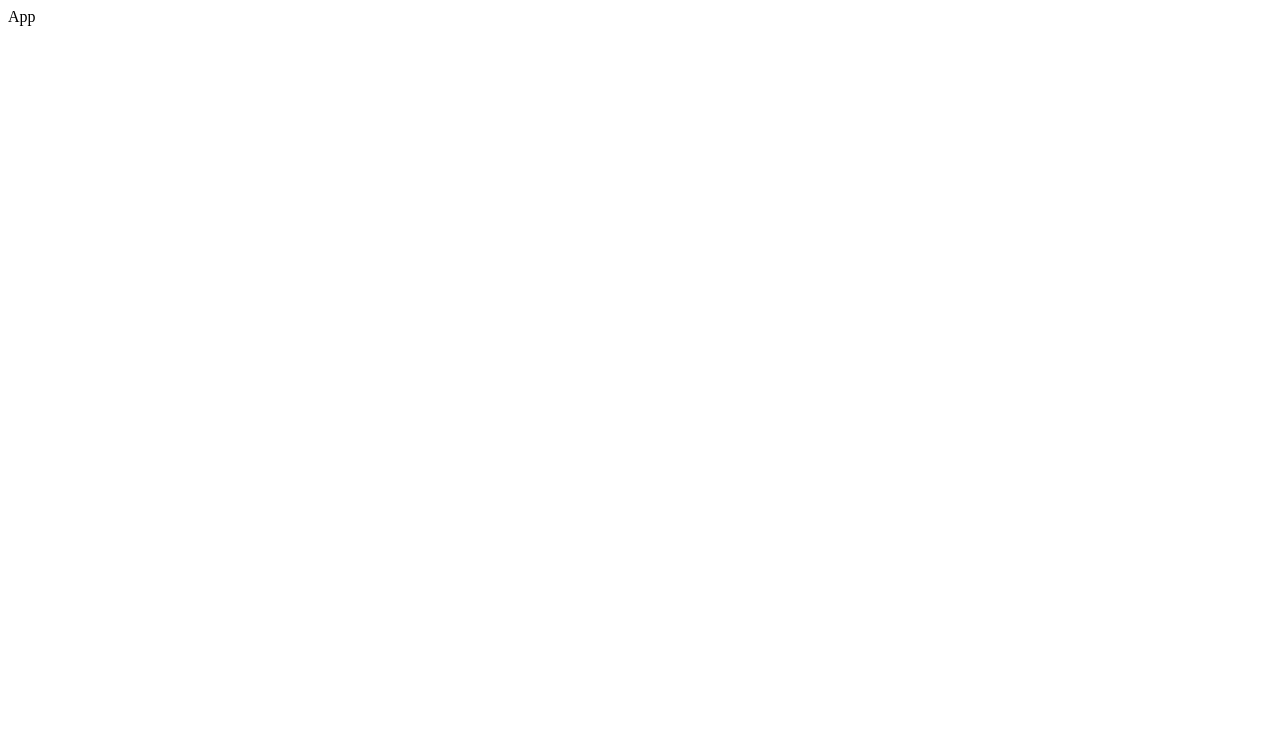
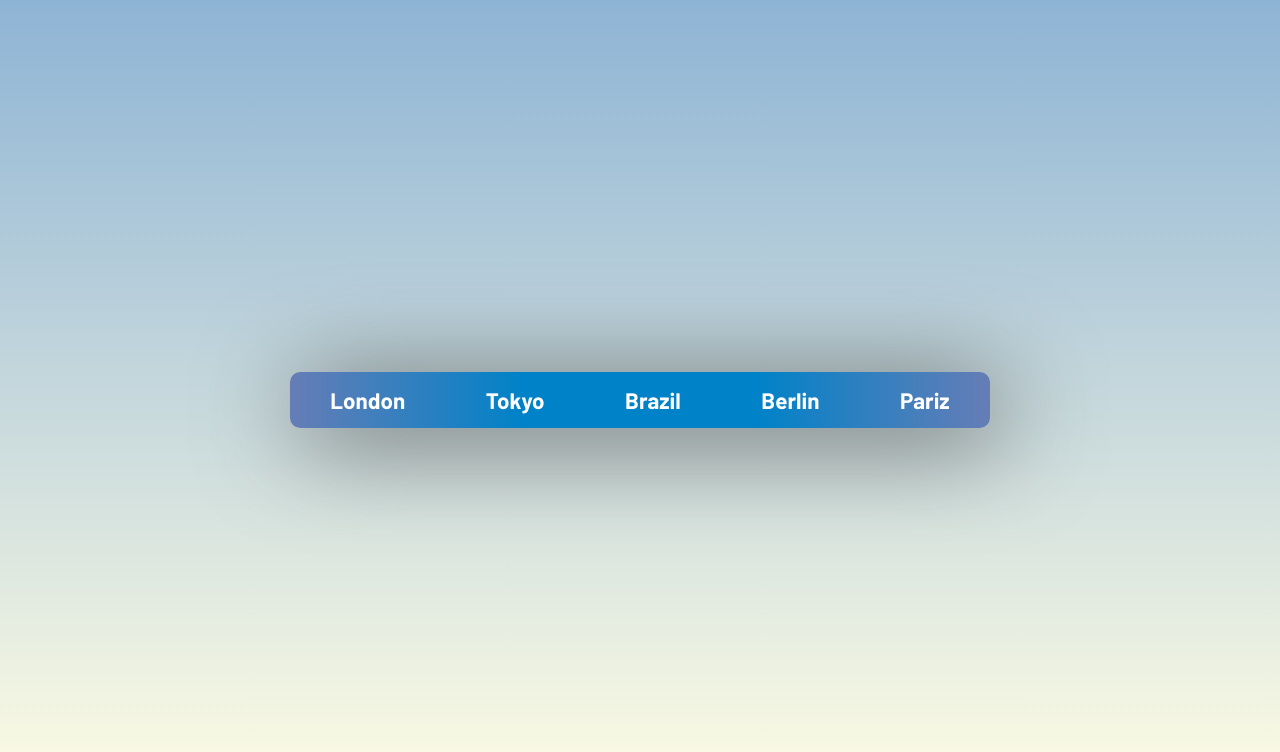
Before and after one commit to Zack1808/weather-app, a React (Create React App) app: page / in a window 1280 px wide. Shown: the top 752 px of the page. Built offline with nearby package versions, Linux system fonts and the light colour scheme.

Commit message:
Created and styled the Header component

```diff
--- a/package.json
+++ b/package.json
@@ -4,6 +4,7 @@
   "private": true,
   "homepage": "https://Zack1808.github.io/weather-app",
   "dependencies": {
+    "@iconscout/react-unicons": "^1.1.6",
     "@testing-library/jest-dom": "^5.16.5",
     "@testing-library/react": "^13.3.0",
     "@testing-library/user-event": "^13.5.0",
@@ -16,8 +17,8 @@
     "start": "react-scripts start",
     "build": "react-scripts build",
     "test": "react-scripts test",
-    "predeploy":"npm run build",
-    "deploy":"gh-pages -d build",
+    "predeploy": "npm run build",
+    "deploy": "gh-pages -d build",
     "eject": "react-scripts eject"
   },
   "eslintConfig": {
--- a/src/components/App.js
+++ b/src/components/App.js
@@ -1,9 +1,19 @@
 import React from 'react';
+
+// Importing costume made components
+import Header from './Header';
+
+// Importing the style file
+import '../css/App.css';
 
 // Creating the App component
 const App = () => {
     return (
-        <div>App</div>
+        <div className='container'>
+            <div className="display-weather">
+                <Header />
+            </div>
+        </div>
     )
 };
 
--- /dev/null
+++ b/src/components/Header.js
@@ -0,0 +1,19 @@
+import React from 'react';
+
+// Importing the style file
+import '../css/Header.css';
+
+// Creating the Header
+const Header = () => {
+    return (
+        <div className="header">
+            <button>London</button>
+            <button>Tokyo</button>
+            <button>Brazil</button>
+            <button>Berlin</button>
+            <button>Pariz</button>
+        </div>
+    )
+}
+
+export default Header;
--- /dev/null
+++ b/src/css/App.css
@@ -0,0 +1,25 @@
+@import url('https://fonts.googleapis.com/css2?family=Barlow:ital,wght@0,100;0,200;0,300;0,400;0,500;0,600;0,700;0,800;0,900;1,100;1,200;1,300;1,400;1,500;1,600;1,700;1,800;1,900&display=swap');
+
+*, *::before, *::after {
+    font-family: 'Barlow', sans-serif;
+    margin:0;
+    padding: 0;
+    box-sizing: border-box;
+}
+
+.container {
+    display: flex;
+    min-height: 100vh;
+    width: 100vw;
+    justify-content: center;
+    align-items: center;
+    background: linear-gradient(to bottom, #8eb4d5, #fffde4);
+}
+
+.display-weather{
+    width: 90%;
+    max-width: 700px;
+    background: linear-gradient(to right, #667db6, #0082c8, #0082c8, #667db6);
+    border-radius: 10px;
+    box-shadow: 10px 10px 100px rgb(88, 88, 88);
+}
--- /dev/null
+++ b/src/css/Header.css
@@ -0,0 +1,20 @@
+.header {
+    display: flex;
+    justify-content: space-around;
+    align-items: center;
+    padding: 10px 0;
+}
+
+.header button {
+    background: none;
+    border: none;
+    padding: 5px 15px;
+    font-size: calc(.6em + 1vw);
+    font-weight: 700;
+    color: #fff;
+    transition: transfor .2s, border .5s;
+}
+
+.header button:hover {
+    transform: scale(1.05);
+}
--- a/src/index.js
+++ b/src/index.js
@@ -1,5 +1,5 @@
 import React from 'react';
-import ReactDOM from 'react-dom';
+import ReactDOM from 'react-dom/client';
 
 // Importing the App component
 import App from './components/App';
```
Also changed, not shown: 1 other file (tests, documents, lock files or other folders).
